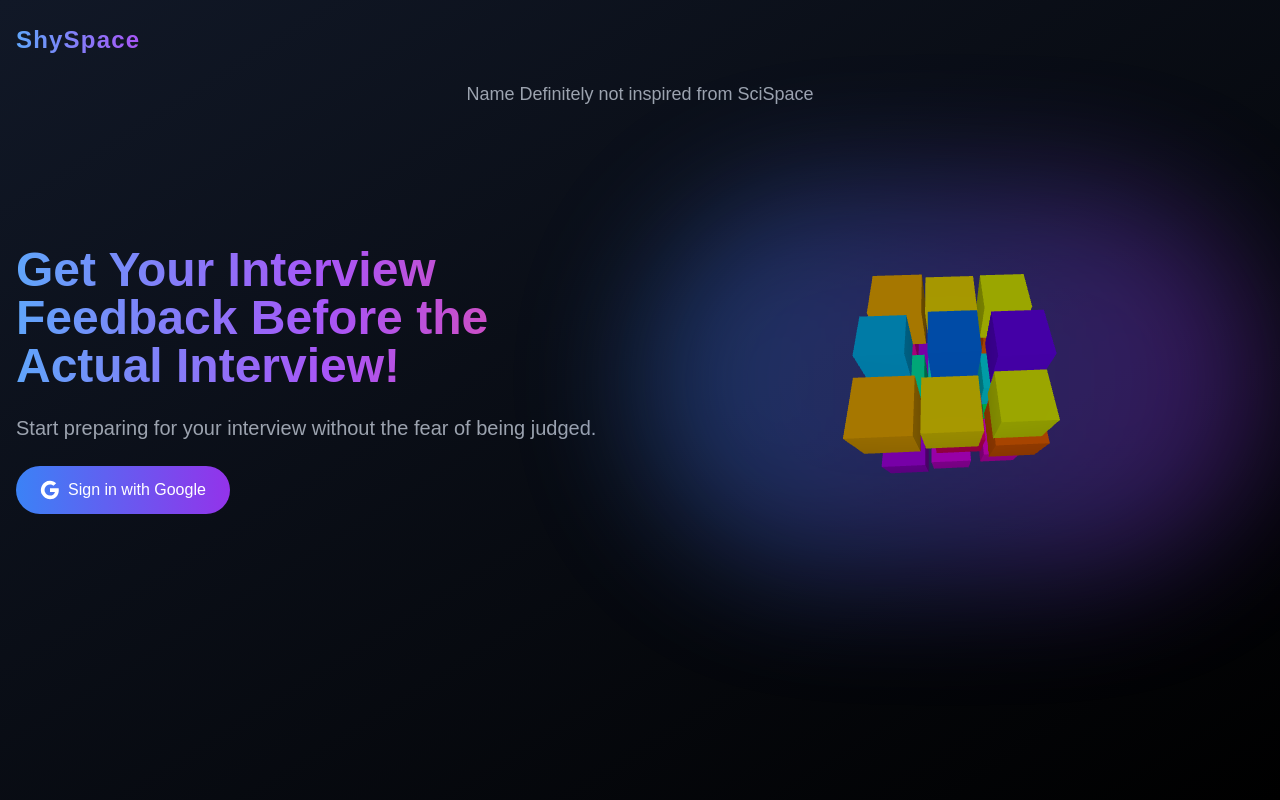
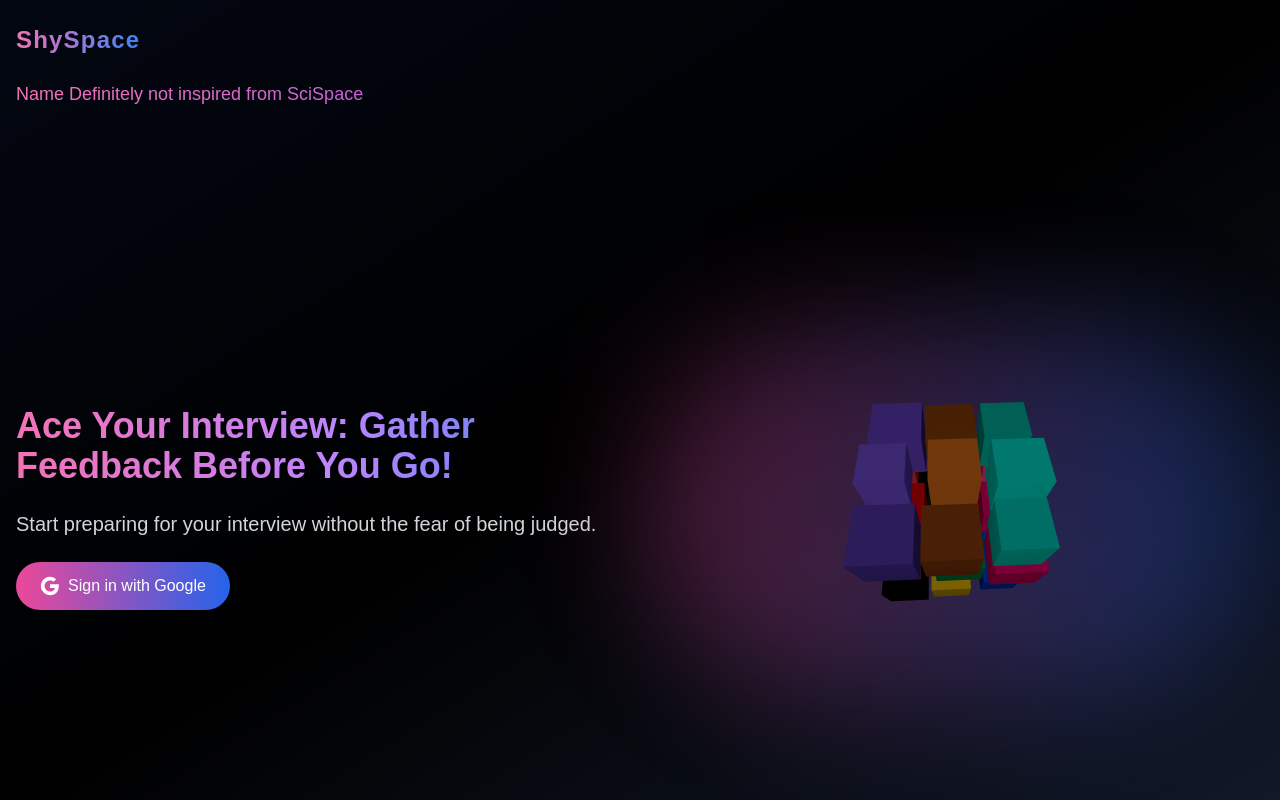
Before and after one commit to abhi-roop/ShySpace, a Next.js app: page / in a window 1280 px wide. Built offline with nearby package versions, Linux system fonts and the light colour scheme.

Commit message:
Changed colours

```diff
--- a/app/(auth)/sign-in/[[...sign-in]]/page.jsx
+++ b/app/(auth)/sign-in/[[...sign-in]]/page.jsx
@@ -138,7 +138,7 @@ export default function Component() {
   const [windowWidth, setWindowWidth] = useState(typeof window !== 'undefined' ? window.innerWidth : 0);
   const [isMounted, setIsMounted] = useState(false);
 
-  const signIn = useSignIn(); // Use Clerk's useSignIn hook
+  const signIn = useSignIn();
 
   useEffect(() => {
     const handleResize = () => setWindowWidth(window.innerWidth);
@@ -146,6 +146,10 @@ export default function Component() {
     setIsMounted(true);
     return () => window.removeEventListener('resize', handleResize);
   }, []);
+
+  const handleSignInSuccess = () => {
+    router.push('/dashboard'); // Redirect to /dashboard after sign-in success
+  };
 
   const showCube = windowWidth >= 768;
 
@@ -166,7 +170,7 @@ export default function Component() {
           </aside>
         )}
         <div className="flex-1 p-8 flex flex-col justify-center">
-          <SignIn />
+          <SignIn onSignInSuccess={handleSignInSuccess} />
         </div>
       </div>
     </section>
--- a/app/page.jsx
+++ b/app/page.jsx
@@ -1,22 +1,17 @@
-"use client"
+"use client";
 
 import { Canvas, useFrame, useThree } from "@react-three/fiber";
 import { useRef, useMemo, useState } from "react";
 import { MathUtils, Color, Vector3 } from "three";
 import { useDrag } from "@use-gesture/react";
 import { useRouter } from "next/navigation";
-import { Button } from "@/components/ui/button";
-import Head from 'next/head';
 
-// Rotating Rubik's Cube component
 function RotatingCube() {
   const groupRef = useRef();
   const cubesRef = useRef([]);
   const [hovered, setHovered] = useState(false);
-
   const { size } = useThree();
 
-  // Original cube positions
   const cubePositions = useMemo(() => {
     return Array.from({ length: 3 }).flatMap((_, x) =>
       Array.from({ length: 3 }).flatMap((_, y) =>
@@ -25,29 +20,29 @@ function RotatingCube() {
     );
   }, []);
 
-  // Colors for the cubes
-  const colors = useMemo(
-    () => [
-      "#FFD700", // Gold
-      "#C0C0C0", // Silver
-      "#000000", // Black
-    ],
-    []
-  );
+  const colors = useMemo(() => [
+    "#303030", // Dark Metallic Gray
+    "#FFD700", // Metallic Gold
+    "#4169E1", // Royal Blue Metallic
+    "#FF4500", // Metallic Orange-Red
+    "#2E8B57", // Metallic Sea Green
+    "#FF1493", // Metallic Deep Pink
+    "#9370DB", // Metallic Medium Purple
+    "#CD7F32", // Metallic Bronze
+    "#40E0D0", // Metallic Turquoise
+  ], []);
 
-  // Target positions for cube dispersal (on hover)
   const targetPositions = useMemo(() => {
     return cubePositions.map(
       () =>
         new Vector3(
-          MathUtils.randFloatSpread(8), // Increase spread distance
-          MathUtils.randFloatSpread(8),
-          MathUtils.randFloatSpread(8)
+          MathUtils.randFloatSpread(10),
+          MathUtils.randFloatSpread(10),
+          MathUtils.randFloatSpread(10)
         )
     );
   }, [cubePositions]);
 
-  // Drag event handler to rotate the cube group
   const bind = useDrag(({ offset: [x, y] }) => {
     if (groupRef.current) {
       groupRef.current.rotation.x = y / 100;
@@ -55,21 +50,18 @@ function RotatingCube() {
     }
   });
 
-  // Animate the cubes
   useFrame((state, delta) => {
     if (groupRef.current) {
       groupRef.current.rotation.x += delta * (hovered ? 1 : 0.2);
       groupRef.current.rotation.y += delta * (hovered ? 1.4 : 0.3);
     }
 
-    // Update cube positions and colors
     cubesRef.current.forEach((cube, index) => {
       if (cube) {
         const time = state.clock.getElapsedTime();
         const [x, y, z] = cubePositions[index];
         const targetPos = targetPositions[index];
 
-        // On hover, disperse the cubes further, else return to normal
         if (hovered) {
           cube.position.lerp(targetPos, 0.1);
         } else {
@@ -83,15 +75,14 @@ function RotatingCube() {
           );
         }
 
-        // Scale oscillation
         cube.scale.setScalar(
           MathUtils.lerp(0.9, 1.1, Math.sin(time * 4 + index) * 0.5 + 0.5)
         );
 
-        // Dynamically change color hue for some variation
-        const hue = (time * 50 + index * 20) % 360;
-        cube.material.color.setHSL(hue / 360, 1, 0.5);
-        cube.material.emissive.setHSL(hue / 360, 1, 0.2);
+        const baseColor = new Color(colors[index % colors.length]);
+        const shiftedColor = baseColor.offsetHSL(0, 0, Math.sin(time * 2 + index) * 0.1);
+        cube.material.color.copy(shiftedColor);
+        cube.material.emissive.copy(shiftedColor).multiplyScalar(0.2);
       }
     });
   });
@@ -109,13 +100,12 @@ function RotatingCube() {
           <boxGeometry args={[0.8, 0.8, 0.8]} />
           <meshPhysicalMaterial
             color={colors[index % colors.length]}
-            metalness={1}
+            metalness={0.9}
             roughness={0.1}
             clearcoat={1}
-            clearcoatRoughness={0.05}
+            clearcoatRoughness={0.1}
             reflectivity={1}
-            emissive={new Color(colors[index % colors.length]).multiplyScalar(0.2)}
-            toneMapped={false}
+            envMapIntensity={1.5}
           />
         </mesh>
       ))}
@@ -123,42 +113,34 @@ function RotatingCube() {
   );
 }
 
-// Main landing page component
 export default function LandingPage() {
-  const router = useRouter(); // Corrected router definition
+  const router = useRouter();
 
   return (
-    <div className="min-h-screen bg-gradient-to-br from-gray-900 to-black text-white overflow-hidden">
-      {/* Header Section */}
+    <div className="h-screen bg-gradient-to-br from-gray-950 via-black to-gray-900 text-white overflow-auto md:overflow-hidden">
       <header className="container mx-auto px-4 py-6 flex justify-between items-center">
         <div className="flex items-center space-x-2">
-
-          <span className="text-2xl font-bold tracking-wider bg-clip-text text-transparent bg-gradient-to-r from-blue-400 to-purple-500">
+          <span className="text-2xl font-bold tracking-wider bg-clip-text text-transparent bg-gradient-to-r from-pink-400 to-blue-500">
             ShySpace
           </span>
         </div>
-        <div className="flex items-center space-x-4">
-          {/* Add any additional header elements if necessary */}
-        </div>
       </header>
-      <div className="text-center text-gray-400 text-lg">
+      <div className="text-left text-lg ml-4 bg-clip-text text-transparent bg-gradient-to-r from-pink-400 via-purple-500 to-blue-500">
         Name Definitely not inspired from SciSpace
       </div>
 
-      {/* Main Content Section */}
-      <main className="container mx-auto px-4 flex flex-col md:flex-row items-center justify-between py-20">
-        {/* Left Section: Text Content */}
+      <main className="container mx-auto h-screen px-4 flex flex-col md:flex-row items-center justify-between">
         <div className="md:w-1/2 space-y-6">
-          <h1 className="text-4xl md:text-5xl font-extrabold leading-tight bg-clip-text text-transparent bg-gradient-to-r from-blue-400 via-purple-500 to-pink-500">
-            Get Your Interview Feedback Before the Actual Interview!
+          <h1 className="text-3xl md:text-4xl font-extrabold leading-tight bg-clip-text text-transparent bg-gradient-to-r from-pink-400 via-purple-400 to-blue-500">
+            Ace Your Interview: Gather Feedback Before You Go!
           </h1>
-          <p className="text-xl text-gray-400">
+          <p className="text-lg md:text-xl text-gray-300">
             Start preparing for your interview without the fear of being judged.
           </p>
 
           <button
             onClick={() => router.replace("/sign-in")}
-            className="bg-gradient-to-r from-blue-500 to-purple-600 text-white hover:from-blue-600 hover:to-purple-700 flex items-center space-x-2 px-6 py-3 rounded-full transition duration-300 ease-in-out transform hover:scale-105 focus:outline-none focus:ring-2 focus:ring-purple-500 focus:ring-opacity-50"
+            className="bg-gradient-to-r from-pink-500 to-blue-600 text-white hover:from-pink-600 hover:to-blue-700 flex items-center space-x-2 px-4 md:px-6 py-2 md:py-3 rounded-full transition duration-300 ease-in-out transform hover:scale-105 focus:outline-none focus:ring-2 focus:ring-blue-400 focus:ring-opacity-50"
           >
             <svg viewBox="0 0 24 24" className="w-5 h-5" fill="currentColor">
               <path d="M22.56 12.25c0-.78-.07-1.53-.2-2.25H12v4.26h5.92c-.26 1.37-1.04 2.53-2.21 3.31v2.77h3.57c2.08-1.92 3.28-4.74 3.28-8.09z" />
@@ -170,13 +152,13 @@ export default function LandingPage() {
           </button>
         </div>
 
-        {/* Right Section: Rotating Cube */}
         <div className="md:w-1/2 mt-10 md:mt-0">
-          <div className="w-full h-96 relative">
-            <div className="absolute inset-0 bg-gradient-to-r from-blue-500 to-purple-600 opacity-20 rounded-full filter blur-3xl animate-pulse"></div>
+          <div className="w-full h-64 md:h-96 relative">
+            <div className="absolute inset-0 bg-gradient-to-r from-pink-500 to-blue-600 opacity-10 rounded-full filter blur-3xl animate-pulse"></div>
             <Canvas>
-              <ambientLight />
-              <pointLight position={[10, 10, 10]} />
+              <ambientLight intensity={0.3} />
+              <pointLight position={[10, 10, 10]} intensity={1.2} />
+              <spotLight position={[-10, -10, -10]} angle={0.3} penumbra={1} intensity={0.8} castShadow />
               <RotatingCube />
             </Canvas>
           </div>
```
